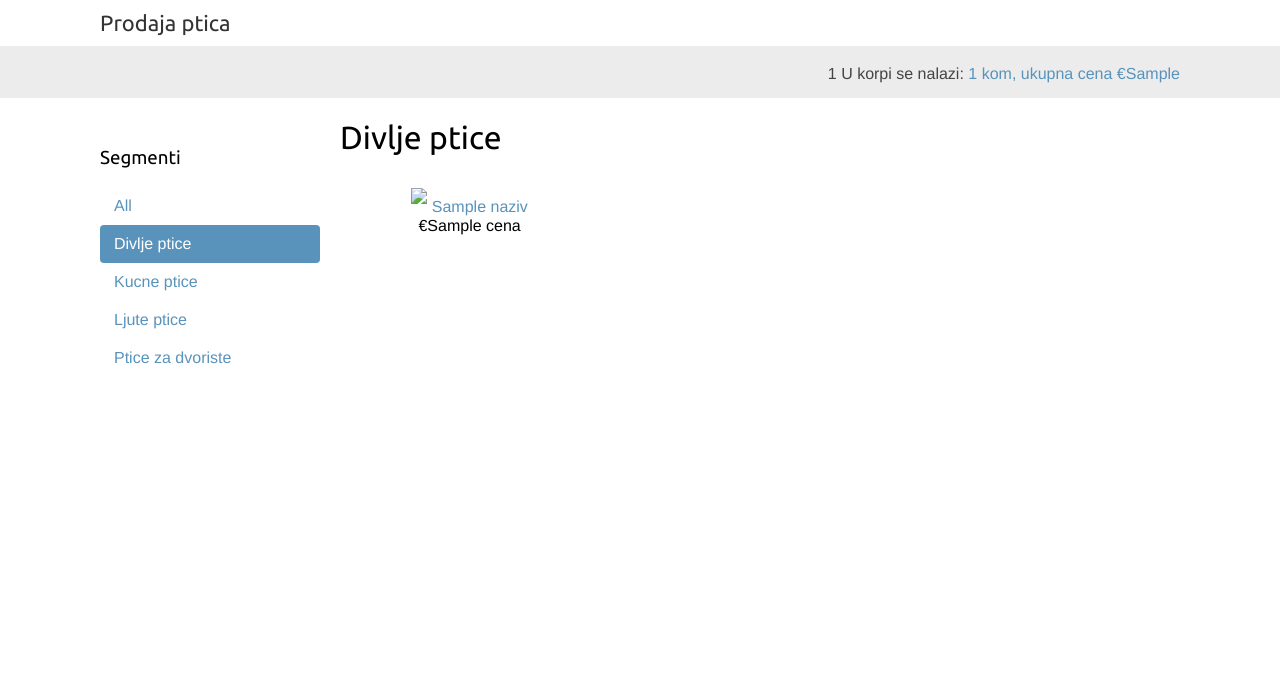
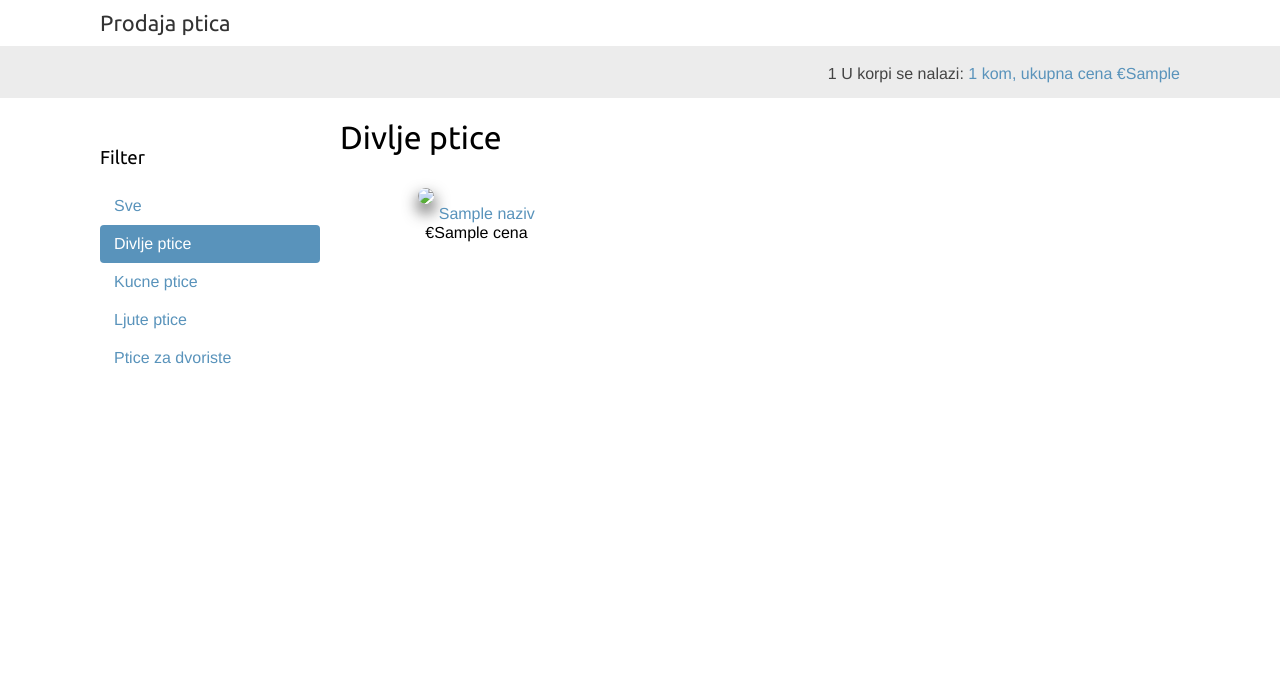
Before and after one commit to IvanFazlic/bird_shop, a Django app: template ProdajaPtica/SalonPtica/templates/SalonPtica/ptica/list.html in a window 1280 px wide. Shown: the top 698 px of the page. Run offline with Django 5.2, Linux system fonts and the light colour scheme; data comes from the database, SQL or seed files in the repository; both versions use the stored data as it was after the commit; the template is opened without the code that fills it: values that come from a table or form of the project are taken from there, most other values are stand-ins (such as "Sample title", 1, 10 or a date in 2020); parts of the project's set-up code (start-up, migrations or seed data) failed here and were passed over.

Commit message:
Mala modifikacija css-a

```diff
--- a/ProdajaPtica/KorpaZaKupovinu/templates/KorpaZaKupovinu/detail.html
+++ b/ProdajaPtica/KorpaZaKupovinu/templates/KorpaZaKupovinu/detail.html
@@ -54,6 +54,6 @@
     </table>
     <p class="text-right">
         <a href="{% url "SalonPtica:ListaPtica" %}" class="button light">Nastavak kupovine</a>
-        <a href="{% url "Porudzbina:KreiranjePorudzbine" %}"class="button">Provera</a>
+        <a href="{% url "Porudzbina:KreiranjePorudzbine" %}"class="button">Poruci</a>
     </p>
 {% endblock %}
--- a/ProdajaPtica/SalonPtica/static/css/base.css
+++ b/ProdajaPtica/SalonPtica/static/css/base.css
@@ -177,24 +177,32 @@ ul.errorlist {
     color:#fff;
 }
 
-#main {
+.main {
     float:left;
     width: 96%;
     margin-right:-220px;
     overflow:hidden;
 }
-
-.product-list .item {
-    width:25%;
+.displayGrid{
+    display: grid;
+    width: calc(100% - 220px);
+    grid-template-columns: repeat(3,1fr);
+    grid-template-rows: 280px;
+    grid-gap: 20px;
+}
+.displayGrid .item {
+    margin-left: 20px;
+    height: 300px;
+    width:90%;
     padding:10px 20px 10px 0;
-    float:left;
     text-align:center;
     line-height:1.2;
 }
-
-.product-list .item img {
-    width:100%;
-    margin-bottom:8px;
+.displayGrid .item img {
+    margin-bottom: 15px;
+    width: 100%;
+    border-radius: 10px;
+    box-shadow: 0 8px 16px rgba(0, 0, 0, 0.8);
 }
 
 .product-detail {
--- a/ProdajaPtica/SalonPtica/templates/SalonPtica/ptica/detail.html
+++ b/ProdajaPtica/SalonPtica/templates/SalonPtica/ptica/detail.html
@@ -15,8 +15,11 @@
         <form action="{% url "KorpaZaKupovinu:DodajUKorpu" ptica.id %}" method="post">
             {{ formazadodavanjepticaukorpu }}
             {% csrf_token %}
+            <br>
             <input type="submit" value="Dodaj u korpu">
         </form>
-        {{ ptica.opis|linebreaks }}
+        <div style="width:50%;margin-left:41.5%;">
+            {{ ptica.opis|linebreaks }}
+        </div>
     </div>
 {% endblock %}
--- a/ProdajaPtica/SalonPtica/templates/SalonPtica/ptica/list.html
+++ b/ProdajaPtica/SalonPtica/templates/SalonPtica/ptica/list.html
@@ -9,10 +9,10 @@
 {% endblock %}
 {% block content %}
     <div id="sidebar">
-        <h3>Segmenti</h3>
+        <h3>Filter</h3>
         <ul>
             <li {% if not segment %}class="selected"{% endif %}>
-                <a href="{% url "SalonPtica:ListaPtica" %}">All</a>
+                <a href="{% url "SalonPtica:ListaPtica" %}">Sve</a>
             </li>
             {% for c in segmenti %}
                 <li {% if segment.slug == c.slug %}class="selected"{% endif %}>
@@ -21,7 +21,7 @@
             {% endfor %}
         </ul>
     </div>
-    <div id="main" class="product-list">
+    <div class="main">
         <h1>
             {% if segment %}
                 {{ segment.naziv }}
@@ -29,6 +29,7 @@
                 Ptice
             {% endif %}
         </h1>
+        <div class = "displayGrid">
             {% for ptica in ptice %}
                     <div class="item">
                         <a href="{{ ptica.ApsolutniURL }}">
@@ -40,4 +41,5 @@
                     </div>
             {% endfor %}
         </div>
+    </div>
 {% endblock %}
```
Also changed, not shown: ProdajaPtica/db.sqlite3, ProdajaPtica/ptice/2024/02/16/pexels-dominique-boulay-12328453.jpg (added), ProdajaPtica/ptice/2024/02/16/pexels-petr-ganaj-6087003.jpg (added), ProdajaPtica/ptice/2024/02/16/pexels-rodrigo-chaves-6398824.jpg (added), ProdajaPtica/ptice/2024/02/16/pexels-skyler-ewing-4793546.jpg (added), 1 other file. Lines whose indentation alone changed are shown as unchanged.
